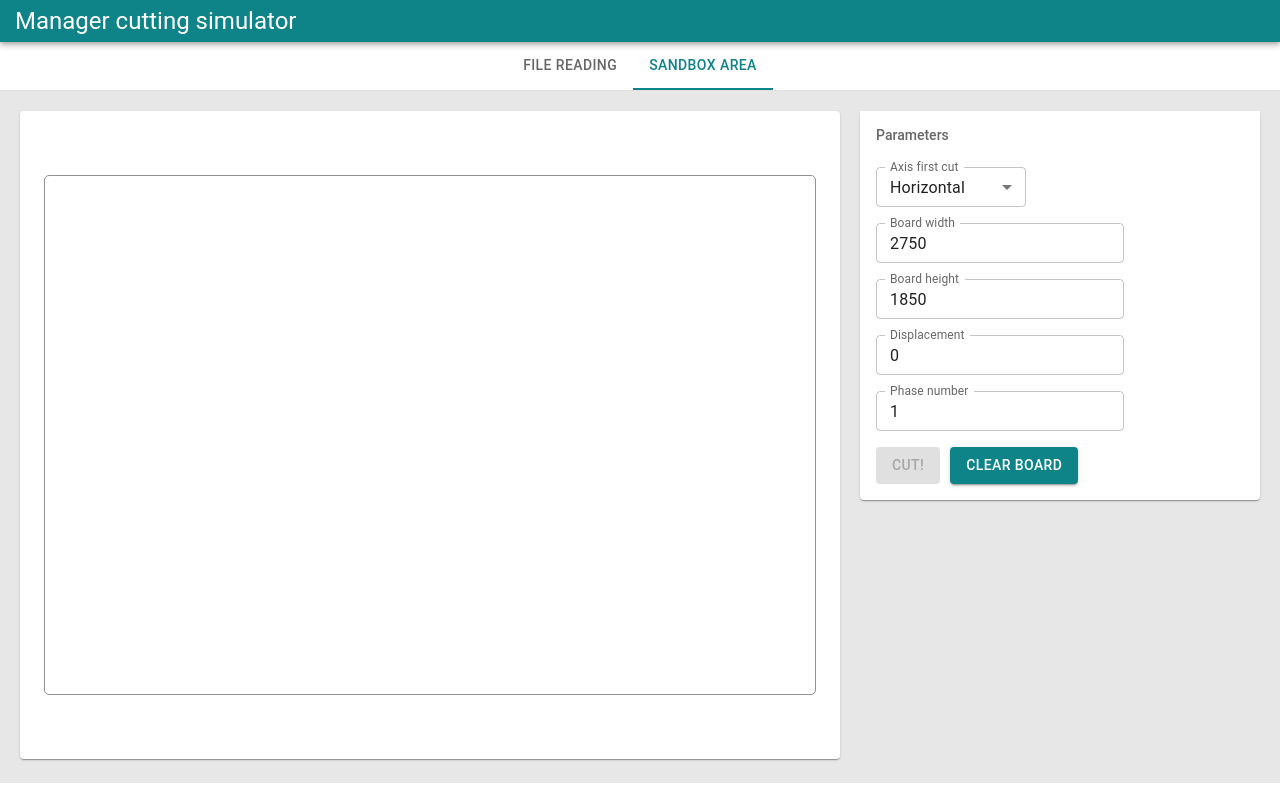
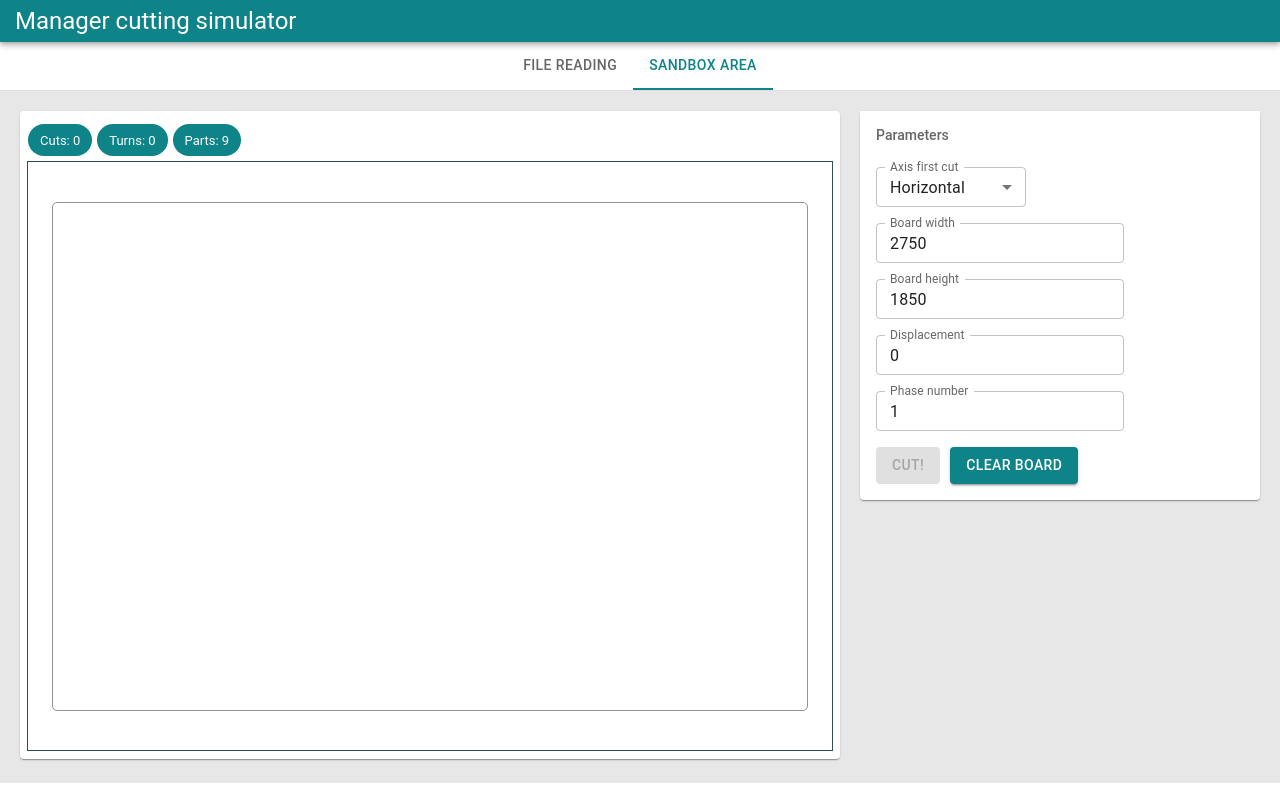
Before and after one commit to igorishere/managercuttingsimulator, a React (Create React App) app: page / in a window 1280 px wide. Built offline with nearby package versions, Linux system fonts and the light colour scheme.

Commit message:
Feat: cut´s count and turn´s count at statur bar

```diff
--- a/src/common/cutter/ITurn.tsx
+++ b/src/common/cutter/ITurn.tsx
@@ -9,4 +9,5 @@ export default interface ITurn{
     closed: boolean;
     width: number;
     height:number;
+    cutsCount: number;
 };
--- a/src/common/cutter/Turn.tsx
+++ b/src/common/cutter/Turn.tsx
@@ -9,6 +9,8 @@ export default class Turn implements ITurn{
     readonly cutAxis: eAxis;
     readonly width: number;
     readonly height: number;
+    public get cutsCount(): number { return this._cutsCount };
+    private _cutsCount: number;
     public get closed(): boolean {return this._closed};
     private _closed: boolean;
     public get maxAcceptableDisplacement(): number { return this._maxAcceptableDisplacement };
@@ -24,14 +26,16 @@ export default class Turn implements ITurn{
         this.height = height;
         this._maxAcceptableDisplacement = maxAcceptableDisplacement !== null ? maxAcceptableDisplacement : null;
         this._usedDisplacement = 0;
+        this._cutsCount = 0;
         this._closed = false;
     }
 
-    public updateUsedDisplacement(displacement:number): void {
+    public executeCut(displacement:number): void {
         if(this._closed === true) return;
 
         this._usedDisplacement = this._usedDisplacement + displacement;
         this._maxAcceptableDisplacement = this._maxAcceptableDisplacement - displacement;
+        this._cutsCount += 1;
     }
 
     public closeTurn(): void{
--- a/src/common/cutter/TurnManager.tsx
+++ b/src/common/cutter/TurnManager.tsx
@@ -7,6 +7,24 @@ export class TurnManager{
 
     constructor(){
       this._turns = new Array<Turn>();
+    }
+
+    public GetUsedTurnsCount() : number{
+      return   this._turns
+                    .map(turn => turn.index)
+                    .filter((number,index,list) => list.indexOf(number) === index)
+                    .length;
+    }
+
+    public GetCutsCount(): number{
+
+      var cutsCount = 0;
+
+      this._turns.forEach( (turn) =>{
+        cutsCount += turn.cutsCount;
+      } )
+
+      return cutsCount;
     }
 
     public Start(firstTurnWidth: number, firstTurnHeight: number, firstCutAxis: eAxis): void{
--- a/src/components/SandboxArea/SandboxArea.css
+++ b/src/components/SandboxArea/SandboxArea.css
@@ -1,9 +1,19 @@
-#canvasWrapper{
+#cuttingPlanWrapper{
     height: 100%;
     padding: 8px;
     display: flex;
     align-items: center;
     justify-content: center;
+    flex-direction: column;
+}
+
+#canvasWrapper{
+    height: 100%;
+    width: 100%;
+    display: flex;
+    align-items: center;
+    justify-content: center;
+    border: 1px solid #2E4F4F;
 }
 
 
@@ -13,3 +23,8 @@
     border: 1px solid #929292;
     border-radius: 5px;
 }
+
+#cuttingPlanStatusBar{
+    width: 100%;
+    margin: 5px;
+}
--- a/src/components/SandboxArea/SandboxArea.tsx
+++ b/src/components/SandboxArea/SandboxArea.tsx
@@ -4,8 +4,10 @@ import Alert from '@mui/material/Alert';
 import Grid from "@mui/material/Grid";
 import Paper from "@mui/material/Paper";
 import ParametersForm from "../ParametersForm/ParametersForm";
-import { useEffect, useRef, useState } from "react";
+import { useEffect, useMemo, useRef, useState } from "react";
 import { TurnManager } from "../../common/cutter/TurnManager";
+import Chip from '@mui/material/Chip';
+import Stack from '@mui/material/Stack';
 import { useAppSelector, useAppDispatch } from "../../redux/hooks";
 import { eAxis } from "../../common/cutter/eAxis";
 import { Utils } from "../../common/Utils";
@@ -31,6 +33,8 @@ export default function SandboxArea() {
     useEffect(() => DefineBoardSize(), [boardWidth, boardHeight]);
     const [feedbackMessage, setFeedbackMessage] = useState("");
     const [openSnackBar, setOpenSnackbar] = useState(false);
+    const [turnsCount, setTurnsCount] = useState(0);
+    const [cutsCount, setCutsCount] = useState(0);
 
     const canvasRef = useRef<HTMLCanvasElement>(null);
 
@@ -50,6 +54,11 @@ export default function SandboxArea() {
 
         canvas.width = boardWithInPixels / aspectRatio;
         canvas.height = boardHeightInPixels / aspectRatio;
+    }
+
+    function UpdateStatusBar(): void {
+        setTurnsCount(turnManager.GetUsedTurnsCount() ?? 0);
+        setCutsCount(turnManager.GetCutsCount() ?? 0);
     }
 
     function PerformNewCut(): void {
@@ -78,8 +87,9 @@ export default function SandboxArea() {
         var start = result[0];
         var end = result[1];
 
-        turn.updateUsedDisplacement(displacement);
+        turn.executeCut(displacement);
         DrawLine(start, end);
+        UpdateStatusBar();
     }
 
     function ClearCanvas(): void {
@@ -102,6 +112,7 @@ export default function SandboxArea() {
             DefaultFirstCutAxis
         } = DefaultParameters;
 
+        UpdateStatusBar();
 
         dispatcher(setPhaseNumber(DefaultPhaseNumber));
         dispatcher(setDisplacement(DefaultDisplacement));
@@ -167,20 +178,28 @@ export default function SandboxArea() {
     function CloseSnackBar(): void {
         setOpenSnackbar(false);
     }
+
     return (
         <Box
             sx={{
                 bgcolor: '#E7E7E7',
                 height: '92%',
-                padding:'20px',
+                padding: '20px',
             }}>
             <Grid
                 container
                 spacing={4}
                 height={'100%'}>
                 <Grid item xs={8}>
-                    <Paper id='canvasWrapper'>
-                        <canvas id='canvas' ref={canvasRef}></canvas>
+                    <Paper id='cuttingPlanWrapper'>
+                        <Stack id="cuttingPlanStatusBar" direction="row" spacing={1}>
+                            <Chip label={`Cuts: ${cutsCount}`} color="primary" />
+                            <Chip label={`Turns: ${turnsCount}`} color="primary" />
+                            <Chip label="Parts: 9" color="primary" />
+                        </Stack>
+                        <div id="canvasWrapper">
+                            <canvas id='canvas' ref={canvasRef}></canvas>
+                        </div>
                     </Paper>
                     <Snackbar
                         open={openSnackBar}
```
